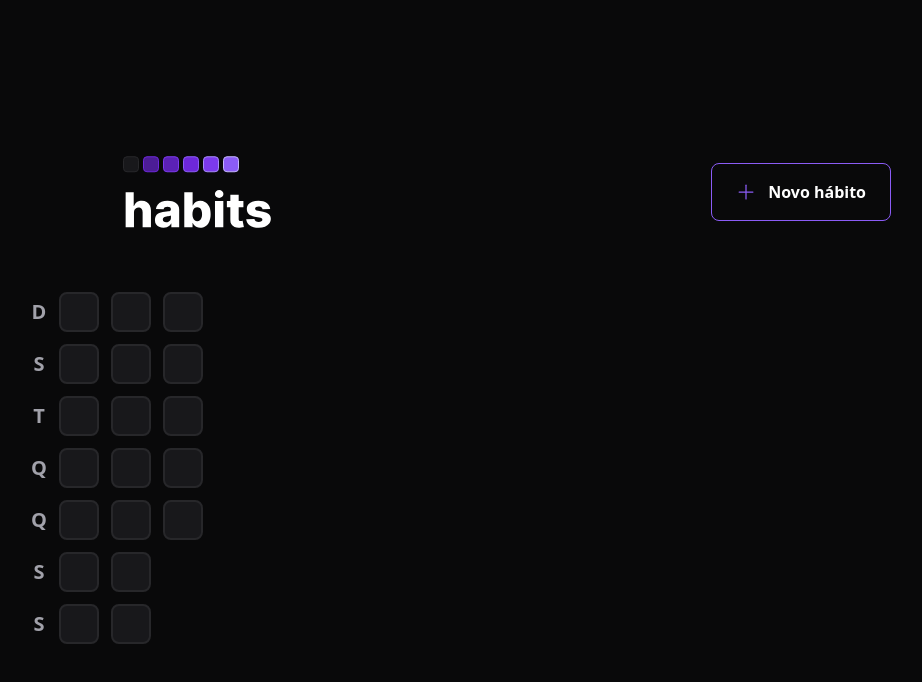
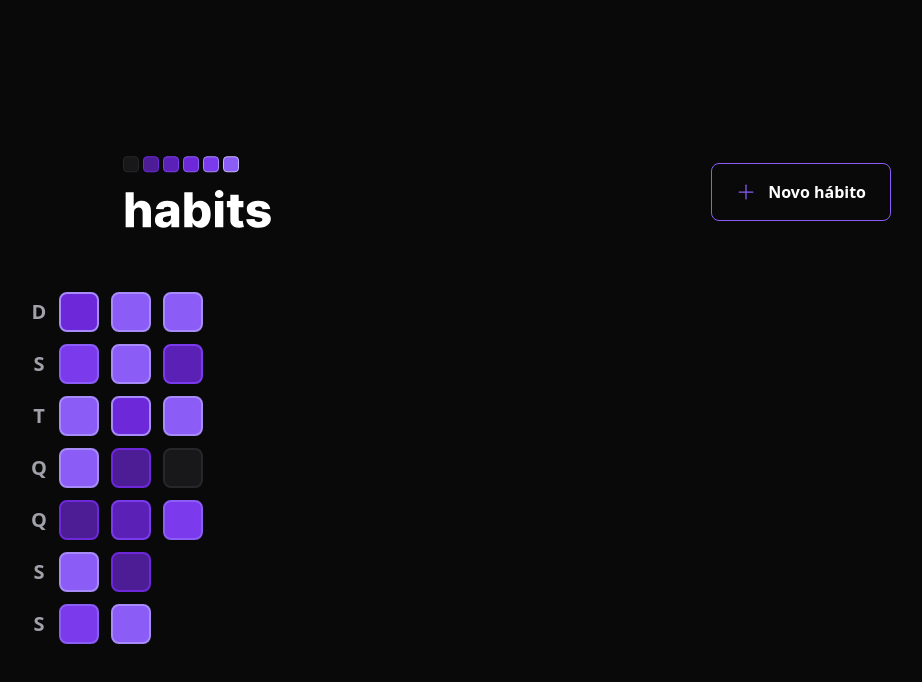
Before and after one commit to JoaoGuiBC/habbit-planner, a React (Vite) app in the folder web/: page / in a window 1280 px wide. Shown: the top 682 px of the page, without its empty margins (133-1055 px from the left). Built offline with nearby package versions, Linux system fonts and the light colour scheme.

Commit message:
Make DayHabit component functional

```diff
--- a/web/package.json
+++ b/web/package.json
@@ -10,6 +10,8 @@
   },
   "dependencies": {
     "@radix-ui/react-dialog": "^1.0.2",
+    "@radix-ui/react-popover": "^1.0.3",
+    "clsx": "^1.2.1",
     "dayjs": "^1.11.7",
     "phosphor-react": "^1.4.1",
     "react": "^18.2.0",
--- a/web/src/components/Button.tsx
+++ b/web/src/components/Button.tsx
@@ -1,3 +1,4 @@
+import clsx from 'clsx'
 import { Check, Plus } from 'phosphor-react'
 import { ButtonHTMLAttributes } from 'react'
 
@@ -5,17 +6,17 @@ interface ButtonProps extends ButtonHTMLAttributes<HTMLButtonElement> {
   styleType?: 'primary' | 'secondary'
 }
 
-const styles = {
-  primary: 'border border-violet-500 px-6 py-4 hover:border-violet-300',
-  secondary: 'mt-6 p-4 bg-green-600 hover:bg-green-500',
-}
-
 export function Button({ styleType = 'primary', ...rest }: ButtonProps) {
   return (
     <button
-      className={`rounded-lg flex items-center justify-center gap-3 font-semibold transition-all ${
-        styleType === 'primary' ? styles.primary : styles.secondary
-      }`}
+      className={clsx(
+        'rounded-lg flex items-center justify-center gap-3 font-semibold transition-all',
+        {
+          'border border-violet-500 px-6 py-4 hover:border-violet-300':
+            styleType === 'primary',
+          'mt-6 p-4 bg-green-600 hover:bg-green-500': styleType === 'secondary',
+        }
+      )}
       {...rest}
     >
       {styleType === 'primary' ? (
--- a/web/src/components/DayHabit.tsx
+++ b/web/src/components/DayHabit.tsx
@@ -1,9 +1,45 @@
+import clsx from 'clsx'
+import * as Popover from '@radix-ui/react-popover'
+
+import { ProgressBar } from './ProgressBar'
+
 interface HabitProps {
   completed: number
+  amount: number
 }
 
-export function DayHabit({ completed }: HabitProps) {
+export function DayHabit({ completed, amount }: HabitProps) {
+  const percentageComplete = Math.round((completed / amount) * 100)
+
   return (
-    <div className="w-10 h-10 bg-zinc-900 border-2 border-zinc-800 rounded-lg" />
+    <Popover.Root>
+      <Popover.Trigger
+        className={clsx('w-10 h-10 border-2 rounded-lg', {
+          'bg-zinc-900 border-2 border-zinc-800': percentageComplete === 0,
+          'bg-violet-900 border-violet-700':
+            percentageComplete > 0 && percentageComplete < 20,
+          'bg-violet-800 border-violet-600':
+            percentageComplete >= 20 && percentageComplete < 40,
+          'bg-violet-700 border-violet-400':
+            percentageComplete >= 40 && percentageComplete < 60,
+          'bg-violet-600 border-violet-500':
+            percentageComplete >= 60 && percentageComplete < 80,
+          'bg-violet-500 border-violet-400': percentageComplete >= 80,
+        })}
+      />
+
+      <Popover.Portal>
+        <Popover.Content className="min-w-[320px] p-6 rounded-2xl bg-zinc-900 flex flex-col">
+          <span className="font-semibold text-zinc-400">Sábado</span>
+          <span className="mt-1 font-extrabold leading-tight text-3xl">
+            21/01
+          </span>
+
+          <ProgressBar progress={percentageComplete} />
+
+          <Popover.Arrow height={8} width={16} className="fill-zinc-900" />
+        </Popover.Content>
+      </Popover.Portal>
+    </Popover.Root>
   )
 }
--- /dev/null
+++ b/web/src/components/ProgressBar.tsx
@@ -0,0 +1,21 @@
+interface ProgressBarProps {
+  progress: number
+}
+
+export function ProgressBar({ progress }: ProgressBarProps) {
+  const progressStyles = {
+    width: `${progress}%`,
+  }
+
+  return (
+    <div className="h-3 rounded-xl bg-zinc-700 w-full mt-4">
+      <div
+        role="progressbar"
+        aria-label="Progresso de hábitos completados nesse dia"
+        aria-valuenow={progress}
+        className="h-3 rounded-xl bg-violet-600"
+        style={progressStyles}
+      />
+    </div>
+  )
+}
--- a/web/src/components/SummaryTable.tsx
+++ b/web/src/components/SummaryTable.tsx
@@ -21,7 +21,13 @@ export function SummaryTable() {
 
       <div className="grid grid-rows-7 grid-flow-col gap-3">
         {summaryDates.map((summaryDate) => {
-          return <DayHabit key={summaryDate.toString()} completed={1} />
+          return (
+            <DayHabit
+              key={summaryDate.toString()}
+              amount={10}
+              completed={Math.round(Math.random() * 10)}
+            />
+          )
         })}
       </div>
     </div>
```
Also changed, not shown: 1 other file (tests, documents, lock files or other folders).
